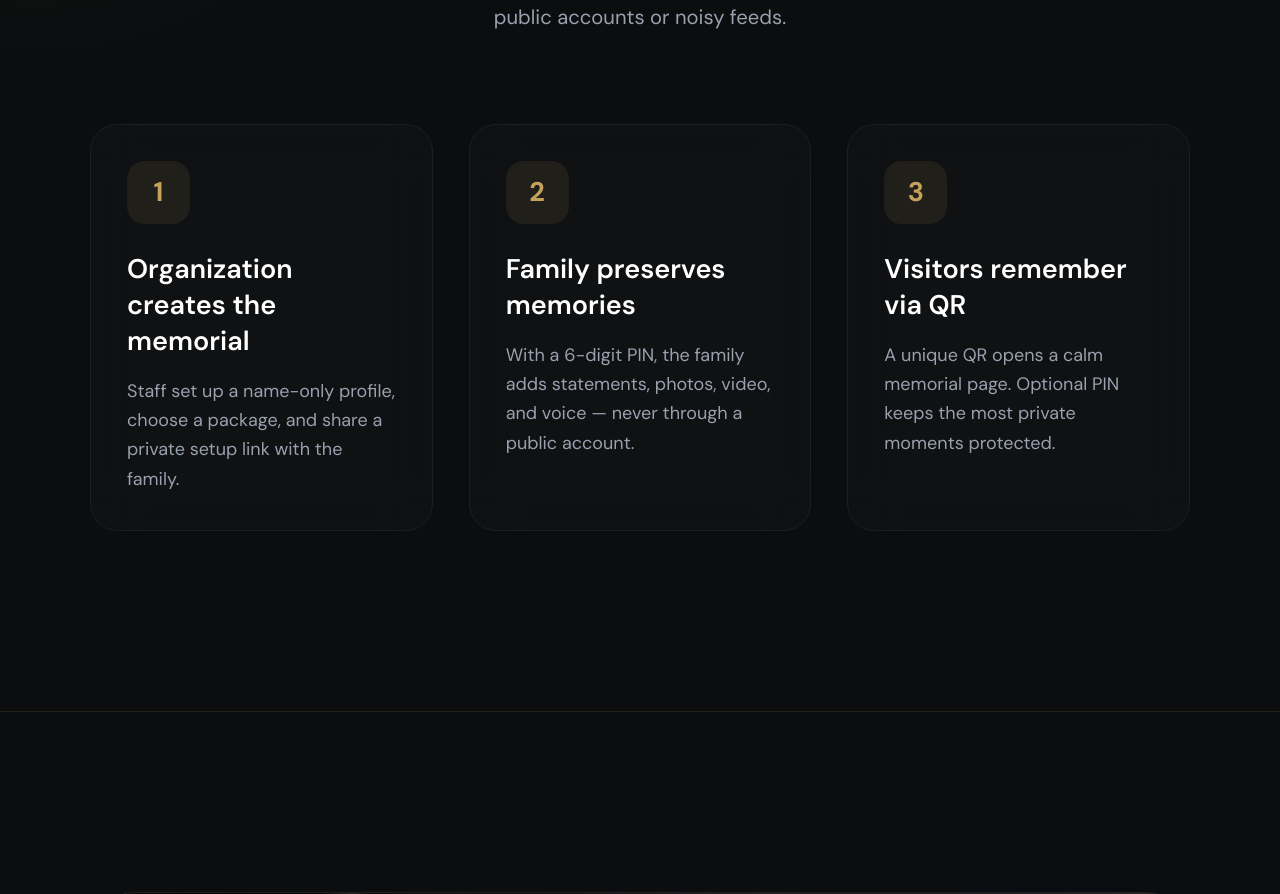
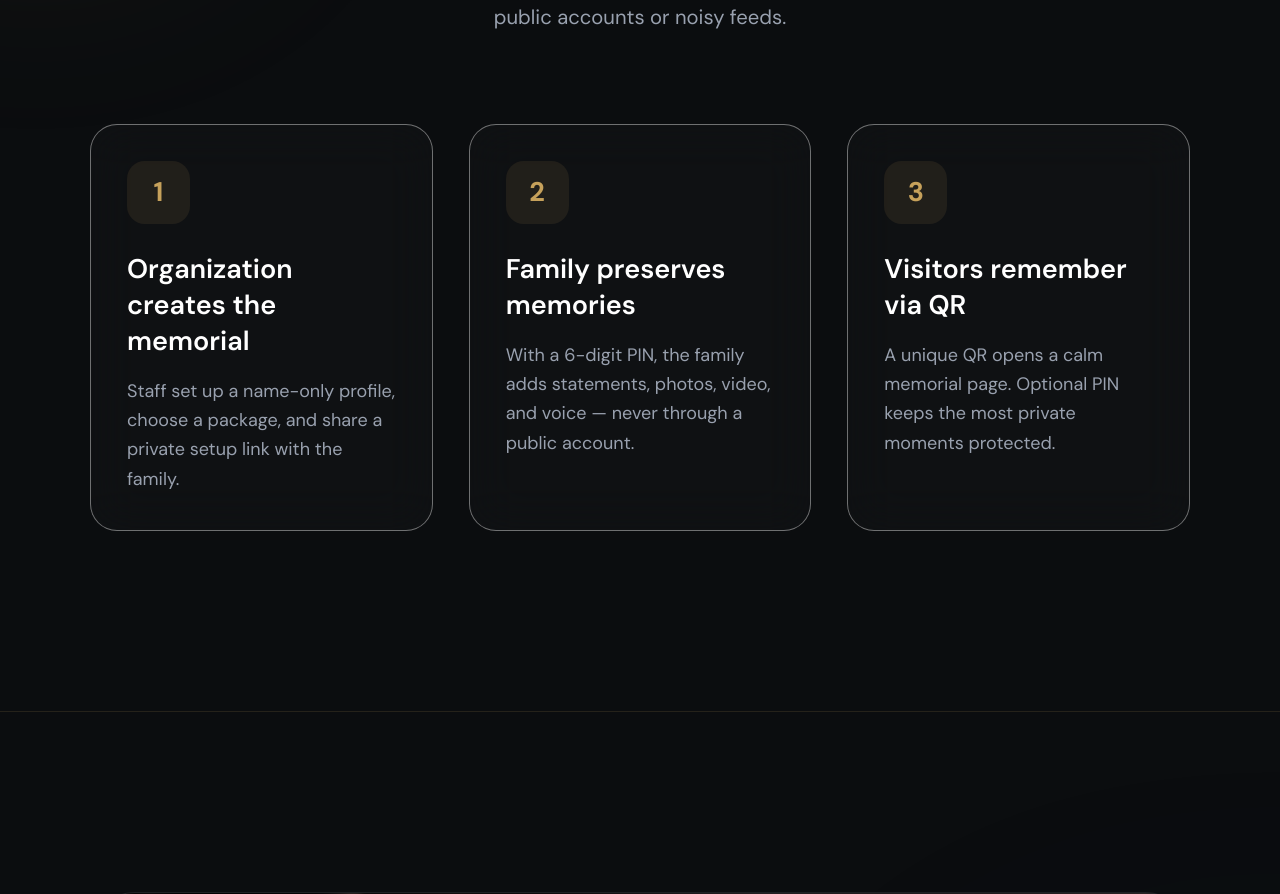
Before and after one commit to sandaru-fx/Pr_03_Sohona, a Next.js app: page / in a window 1280 px wide. Shown: the part 1211-2105 px from the top of the page. Built offline with nearby package versions, Linux system fonts and the light colour scheme; no server answers; the database is empty.

Commit message:
Add white frames to info cards

```diff
--- a/app/(site)/HomeClient.tsx
+++ b/app/(site)/HomeClient.tsx
@@ -150,7 +150,7 @@ export function HomeClient({ packages, limits }: HomeClientProps) {
               <m.div
                 key={item.title}
                 variants={fadeUp}
-                className="group relative rounded-3xl border border-white/5 bg-white/[0.02] p-8 backdrop-blur-xl transition-all duration-500 hover:-translate-y-2 hover:border-gold/50 hover:bg-white/[0.04] hover:shadow-[0_0_50px_rgba(201,164,92,0.3)]"
+                className="group relative rounded-3xl border border-white/40 bg-white/[0.02] p-8 backdrop-blur-xl transition-all duration-500 hover:-translate-y-2 hover:border-white hover:bg-white/[0.04] hover:shadow-[0_0_50px_rgba(255,255,255,0.3)]"
               >
                 <div className="mb-6 inline-flex h-14 w-14 items-center justify-center rounded-2xl bg-gold/10 text-2xl font-bold text-gold transition-colors group-hover:bg-gold group-hover:text-black">
                   {index + 1}
@@ -180,7 +180,7 @@ export function HomeClient({ packages, limits }: HomeClientProps) {
              className="grid grid-cols-1 gap-6 md:grid-cols-2"
           >
              {/* Large Feature 1 */}
-             <m.div variants={fadeUp} className="group relative overflow-hidden rounded-[2.5rem] bg-[#121518] border border-white/5 md:col-span-2 min-h-[500px] transition-all duration-500 hover:border-gold/50 hover:shadow-[0_0_50px_rgba(201,164,92,0.3)]">
+             <m.div variants={fadeUp} className="group relative overflow-hidden rounded-[2.5rem] bg-[#121518] border border-white/5 md:col-span-2 min-h-[500px] transition-all duration-500 hover:border-gold/80 hover:shadow-[0_0_80px_rgba(201,164,92,0.6)]">
                 <Image src="/feature-voice.jpg" alt="Voice" fill sizes="(max-width: 768px) 100vw, 50vw" className="object-cover opacity-50 transition-transform duration-1000 group-hover:scale-105" />
                 <div className="absolute inset-0 bg-gradient-to-r from-black/90 via-black/50 to-transparent" />
                 <div className="absolute inset-0 p-10 sm:p-16 flex flex-col justify-center max-w-2xl">
@@ -191,7 +191,7 @@ export function HomeClient({ packages, limits }: HomeClientProps) {
              </m.div>
 
              {/* Small Feature 2 */}
-             <m.div variants={fadeUp} className="group relative overflow-hidden rounded-[2.5rem] bg-[#121518] border border-white/5 aspect-square sm:aspect-auto sm:min-h-[450px] transition-all duration-500 hover:border-gold/50 hover:shadow-[0_0_50px_rgba(201,164,92,0.3)]">
+             <m.div variants={fadeUp} className="group relative overflow-hidden rounded-[2.5rem] bg-[#121518] border border-white/5 aspect-square sm:aspect-auto sm:min-h-[450px] transition-all duration-500 hover:border-gold/80 hover:shadow-[0_0_80px_rgba(201,164,92,0.6)]">
                  <Image src="/feature-privacy.jpg" alt="Privacy" fill sizes="(max-width: 768px) 100vw, 50vw" className="object-cover opacity-40 transition-transform duration-1000 group-hover:scale-105" />
                  <div className="absolute inset-0 bg-gradient-to-t from-black/90 to-black/20" />
                  <div className="absolute inset-0 p-10 sm:p-12 flex flex-col justify-end">
@@ -202,7 +202,7 @@ export function HomeClient({ packages, limits }: HomeClientProps) {
              </m.div>
 
              {/* Small Feature 3 */}
-             <m.div variants={fadeUp} className="group relative overflow-hidden rounded-[2.5rem] bg-[#121518] border border-white/5 aspect-square sm:aspect-auto sm:min-h-[450px] transition-all duration-500 hover:border-gold/50 hover:shadow-[0_0_50px_rgba(201,164,92,0.3)]">
+             <m.div variants={fadeUp} className="group relative overflow-hidden rounded-[2.5rem] bg-[#121518] border border-white/5 aspect-square sm:aspect-auto sm:min-h-[450px] transition-all duration-500 hover:border-gold/80 hover:shadow-[0_0_80px_rgba(201,164,92,0.6)]">
                  <Image src="/feature-words.jpg" alt="Words" fill sizes="(max-width: 768px) 100vw, 50vw" className="object-cover opacity-40 transition-transform duration-1000 group-hover:scale-105" />
                  <div className="absolute inset-0 bg-gradient-to-t from-black/90 to-black/20" />
                  <div className="absolute inset-0 p-10 sm:p-12 flex flex-col justify-end">
```
